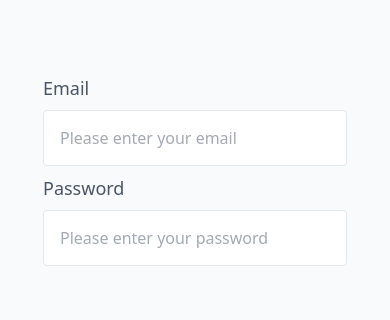
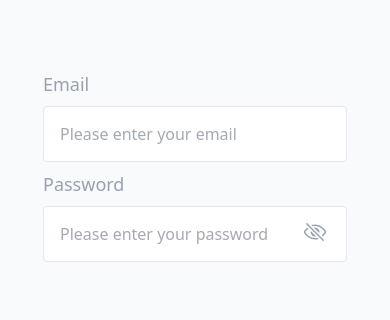
Before and after one commit to AlamuGboluwaga/Samp, a React (Vite) app: page /login in a window 390 px wide. Shown: the part 160-480 px from the top of the page. Built offline with nearby package versions, Linux system fonts and the light colour scheme.

Commit message:
password view

```diff
--- a/src/index.css
+++ b/src/index.css
@@ -1,7 +1,7 @@
 @import "tailwindcss";
 
 .labelClass{
-  @apply text-lg sm:text-3xl lg:text-xl ;
+  @apply text-lg sm:text-3xl lg:text-xl text-gray-400 ;
 }
 .inputClass {
     @apply h-14 w-[19rem]  bg-white border border-gray-200 sm:h-[6rem] sm:w-[36rem] sm:rounded-2xl p-4 rounded-sm outline-none focus:border focus:border-gray-400 lg:h-12 lg:w-[26rem] lg:text-lg  lg:rounded-md ;
--- a/src/pages/Login.tsx
+++ b/src/pages/Login.tsx
@@ -7,6 +7,7 @@ import Greetings from "./components/Greetings";
 import Loader from "./components/Loader";
 import { useForm } from "react-hook-form";
 import Bolo from "../assets/bolo.jpeg";
+
 
 const Login: React.FC = () => {
   const [loading, setLoading] = useState(false);
--- a/src/pages/components/Input.tsx
+++ b/src/pages/components/Input.tsx
@@ -1,4 +1,5 @@
-import React from "react";
+import React, { useState } from "react";
+import { IoEyeOffOutline, IoEyeOutline } from "react-icons/io5";
 
 interface InputProps extends React.InputHTMLAttributes<HTMLInputElement> {
   label: string;
@@ -6,7 +7,7 @@ interface InputProps extends React.InputHTMLAttributes<HTMLInputElement> {
   register: any;
   name: string;
   errors: any;
-  labelClass:string
+  labelClass: string;
   validationRules?: object;
 }
 
@@ -18,19 +19,45 @@ const Input: React.FC<InputProps> = ({
   errors,
   validationRules,
   labelClass,
+  type,
   ...props
 }) => {
+  const [showPassword, setShowPassword] = useState(false);
+
+  const isPasswordType = type === "password";
+
+  const togglePasswordVisibility = () => {
+    setShowPassword((prev) => !prev);
+  };
+
   return (
-    <div className="flex flex-col space-y-2 sm:space-y-2 md:space-y-12 md:text-3xl lg:space-y-2">
+    <div className="relative flex flex-col space-y-2 sm:space-y-2 md:space-y-12 md:text-3xl lg:space-y-2">
       <label htmlFor={name} className={labelClass}>
         {label}
       </label>
       <input
         id={name}
         className={className}
+        type={isPasswordType && showPassword ? "text" : type}
         {...register(name, validationRules)}
         {...props}
       />
+      {isPasswordType && (
+        <div
+          onClick={togglePasswordVisibility}
+          className="absolute top-[50%] right-5 cursor-pointer text-2xl md:text-gray-400 md:absolute md:top-[50%] md:right-5 md:cursor-pointer md:text-4xl text-gray-400 lg:absolute lg:bottom-56 lg:right-12 lg:text-2xl lg:text-gray-400"
+          aria-label={showPassword ? "Hide password" : "Show password"}
+          role="button"
+          tabIndex={0}
+          onKeyDown={(e) => {
+            if (e.key === "Enter" || e.key === " ") {
+              togglePasswordVisibility();
+            }
+          }}
+        >
+          {showPassword ? <IoEyeOutline /> : <IoEyeOffOutline />}
+        </div>
+      )}
       {errors && <span className="text-red-700 text-xs">{errors.message}</span>}
     </div>
   );
```
